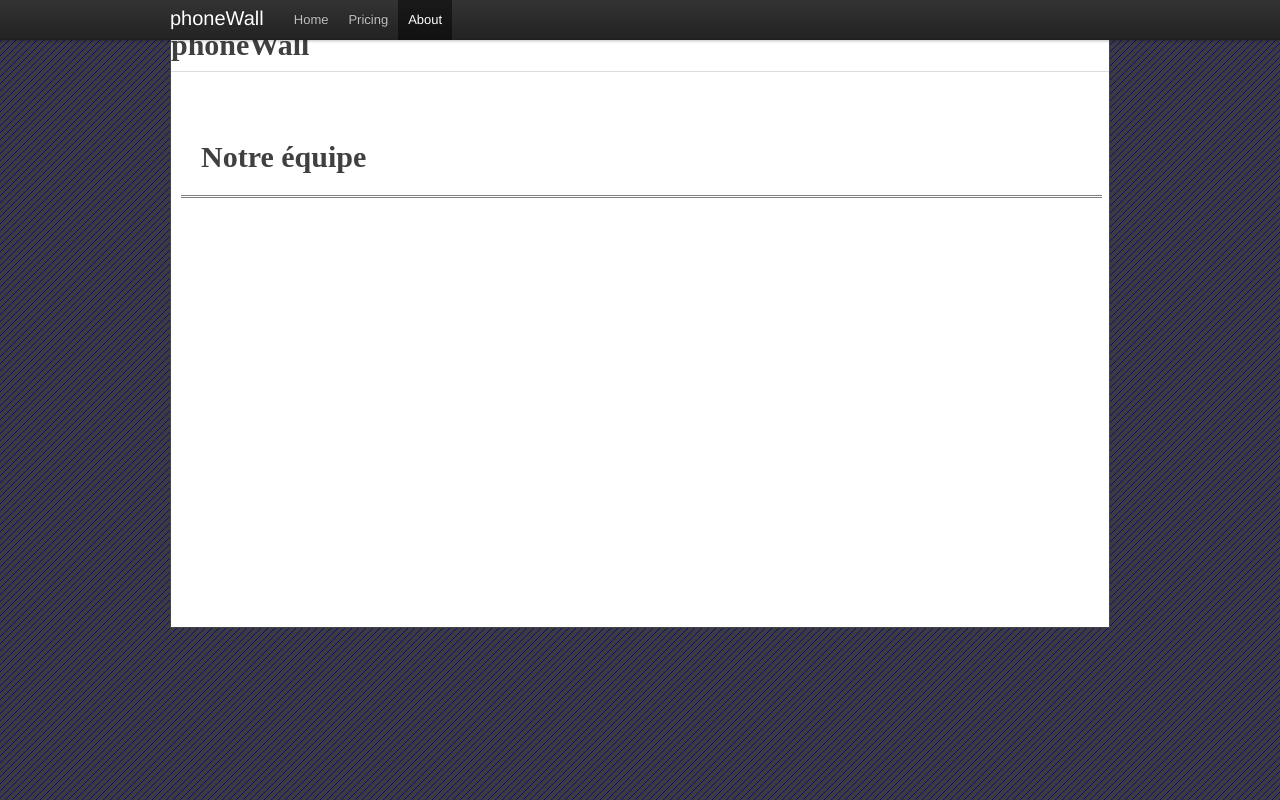
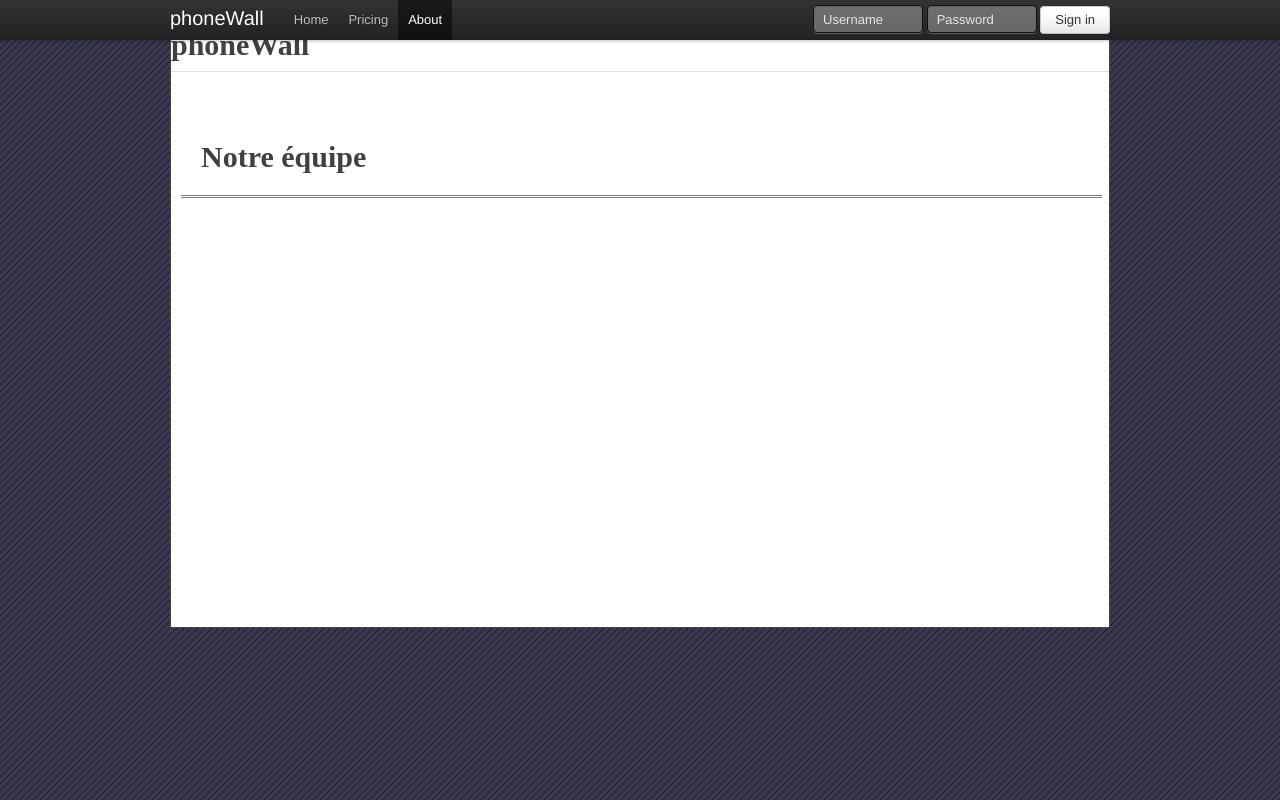
Before and after one commit to fasterthanlime/phonewall, a website: page frontend/about.html in a window 1280 px wide. Drawn offline with nearby package versions, Linux system fonts and the light colour scheme.

Commit message:
add the login form

```diff
--- a/frontend/about.html
+++ b/frontend/about.html
@@ -48,6 +48,11 @@
             <li><a href="/pricing">Pricing</a></li>
             <li class="active"><a href="/about">About</a></li>
           </ul>
+          <form action="" class="pull-right">
+            <input class="input-small" type="text" placeholder="Username">
+            <input class="input-small" type="password" placeholder="Password">
+            <button class="btn" type="submit">Sign in</button>
+          </form>
         </div>
       </div>
     </div>
```
Also changed, not shown: frontend/pipotron.html (+5 -0 lines).
